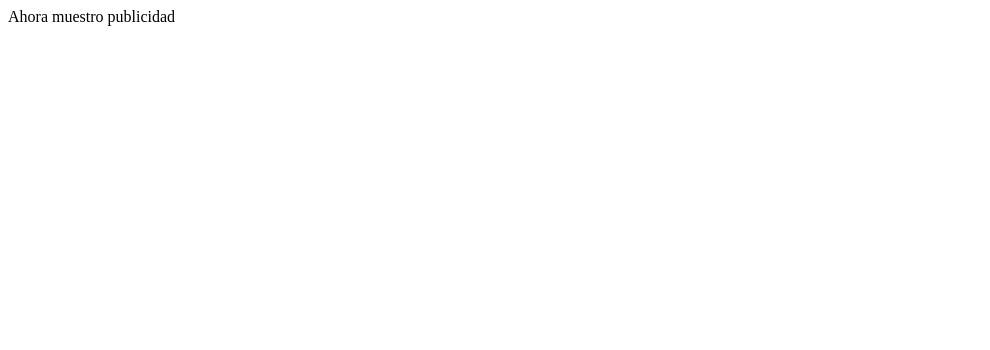
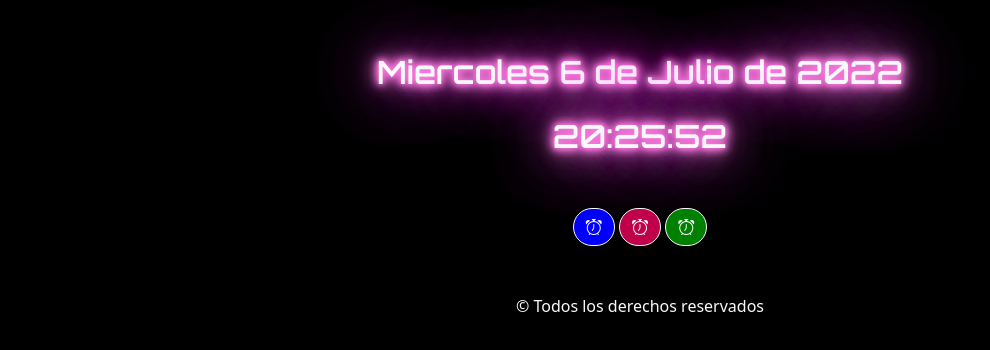
Before and after one commit to JulianManchi/JavaScript-PracticaBOM-Reloj, a plain HTML site: page index.html in a window 1280 px wide. Shown: the whole page, without its empty margins (0-990 px from the left). Drawn offline with nearby package versions, Linux system fonts and the light colour scheme.

Commit message:
Agregamos la funcionalidad del reloj

```diff
--- a/css/style.css
+++ b/css/style.css
@@ -0,0 +1,64 @@
+@import url('https://fonts.googleapis.com/css2?family=Orbitron:wght@600&family=Source+Sans+Pro:wght@200&display=swap');
+@import url("https://cdn.jsdelivr.net/npm/bootstrap-icons@1.8.3/font/bootstrap-icons.css");
+
+body{
+    background: #000;
+}
+
+.fechaHora{
+    font-family: 'Orbitron', sans-serif;
+    font-size: 2em;
+}
+
+/* Efecto neon */
+
+.azul{
+    text-shadow: 0 0 5px #7bacff,
+    0 0 10px #7bacff,
+    0 0 10px #7bacff,
+    0 0 15px #7bacff,
+    0 0 20px #7bacff,
+    0 0 40px #7bacff,
+    0 0 80px #7bacff,
+    0 0 90px #7bacff,
+    0 0 100px #7bacff;
+}
+
+.rosa{
+    text-shadow: 0 0 5px #ff7be2,
+    0 0 10px #ff7be2,
+    0 0 10px #ff7be2,
+    0 0 15px #ff7be2,
+    0 0 20px #ff7be2,
+    0 0 40px #ff7be2,
+    0 0 80px #ff7be2,
+    0 0 90px #ff7be2,
+    0 0 100px #ff7be2;
+}
+
+.verde{
+    text-shadow: 0 0 5px rgb(54, 230, 0),
+    0 0 10px rgb(54, 230, 0),
+    0 0 10px rgb(54, 230, 0),
+    0 0 15px rgb(54, 230, 0),
+    0 0 20px rgb(54, 230, 0),
+    0 0 40px rgb(54, 230, 0),
+    0 0 80px rgb(54, 230, 0),
+    0 0 90px rgb(54, 230, 0),
+    0 0 100px rgb(54, 230, 0);
+}
+
+.Boton1{
+    border-radius: 50px;
+    background-color: blue;
+}
+
+.Boton2{
+    border-radius: 50px;
+    background-color: rgb(192, 0, 74);
+}
+
+.Boton3{
+    border-radius: 50px;
+    background-color: green;
+}
--- a/index.html
+++ b/index.html
@@ -4,9 +4,9 @@
     <meta charset="UTF-8" />
     <meta http-equiv="X-UA-Compatible" content="IE=edge" />
     <meta name="viewport" content="width=device-width, initial-scale=1.0" />
-    <meta name="" content="" />
-    <meta name="" content="" />
-    <meta name="" content="" />
+    <meta name="author" content="" />
+    <meta name="decription" content="" />
+    <meta name="keywords" content="" />
 
     <!-- CSS only -->
     <link
@@ -20,12 +20,30 @@
     <title>Practica de BOM</title>
   </head>
   <body>
+    <header></header>
+    <main class="my-5 container text-center text-light">
+        <section class="fechaHora rosa">
+            <p id="Fecha">1 de Junio de 2022</p>
+            <p id="Hora">00:00:00</p>
+        </section>
+        <section class="mt-5">
+            <button class="Boton1 btn btn-outline-light"><i class="bi bi-alarm"></i></button>
+            <button class="Boton2 btn btn-outline-light"><i class="bi bi-alarm"></i></button>
+            <button class="Boton3 btn btn-outline-light"><i class="bi bi-alarm"></i></button>
+        </section>
+    </main>
+    <footer class="text-center text-light">
+        <p>
+            &copy; Todos los derechos reservados
+        </p>
+    </footer>
+
     <!-- JavaScript Bundle with Popper -->
     <script
       src="https://cdn.jsdelivr.net/npm/bootstrap@5.2.0-beta1/dist/js/bootstrap.bundle.min.js"
       integrity="sha384-pprn3073KE6tl6bjs2QrFaJGz5/SUsLqktiwsUTF55Jfv3qYSDhgCecCxMW52nD2"
       crossorigin="anonymous"
     ></script>
-    <script src="js/teoria-BOM-.js"></script>
+    <script src="js/reloj.js"></script>
   </body>
 </html>
--- /dev/null
+++ b/js/reloj.js
@@ -0,0 +1,56 @@
+function obtenerFecha() {
+  let fecha = new Date();
+
+  // console.log(fecha.getDate()); // numeros del dia de la semana 1-31
+  // console.log(fecha.getDay()); // numeros del los dias de domingo a sabado 0-6
+  // console.log(fecha.getMonth()); // numeros del mes del 1 al 12
+  // console.log(fecha.getFullYear()); //numeros del año
+
+  let semanas = [
+    "Domingo",
+    "Lunes",
+    "Martes",
+    "Miercoles",
+    "Jueves",
+    "Viernes",
+    "Sabado",
+  ];
+
+  let meses = [
+    "Enero",
+    "Febrero",
+    "Marzo",
+    "Abril",
+    "Mayo",
+    "Junio",
+    "Julio",
+    "Agosto",
+    "Septiembre",
+    "Octubre",
+    "Noviembre",
+    "Diciembre",
+  ];
+
+  let fechaReloj = document.getElementById("Fecha");
+  fechaReloj.innerHTML = `${semanas[fecha.getDay()]} ${fecha.getDate()} de ${meses[fecha.getMonth()]} de ${fecha.getFullYear()}`;
+
+  // Arreglar los valores de un digito
+  let minutos = fecha.getMinutes();
+  let segundos = fecha.getSeconds();
+  let horas = fecha.getHours();
+
+  if(minutos < 10){
+    minutos = `0` + minutos;
+  }
+  if(segundos < 10){
+    segundos = `0` + segundos;
+  }
+  if(horas < 10){
+    horas = `0` + horas;
+  }
+
+  let horaReloj = document.getElementById("Hora");
+  horaReloj.innerHTML = `${horas}:${minutos}:${segundos}`
+}
+
+setInterval(obtenerFecha, 1000);
```
